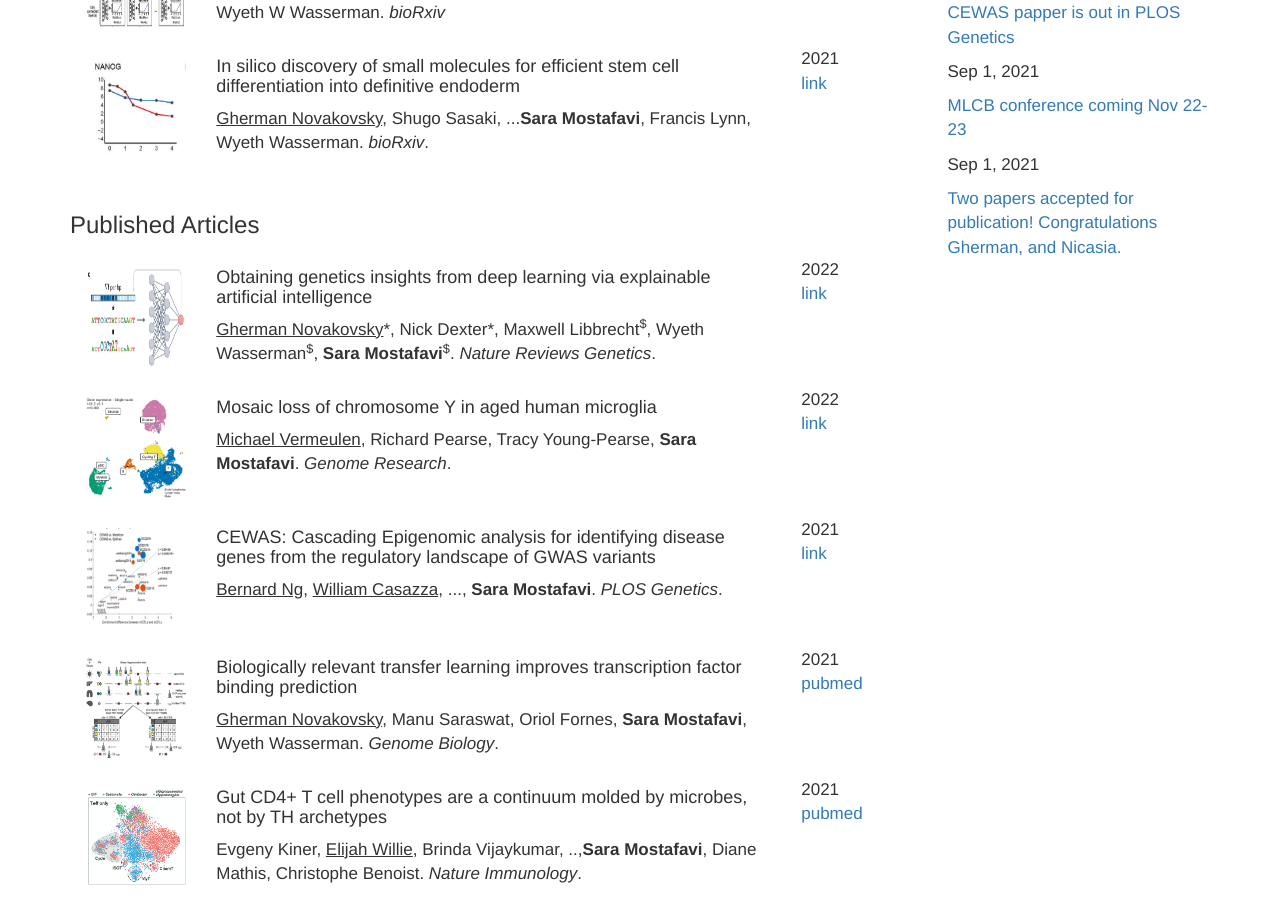
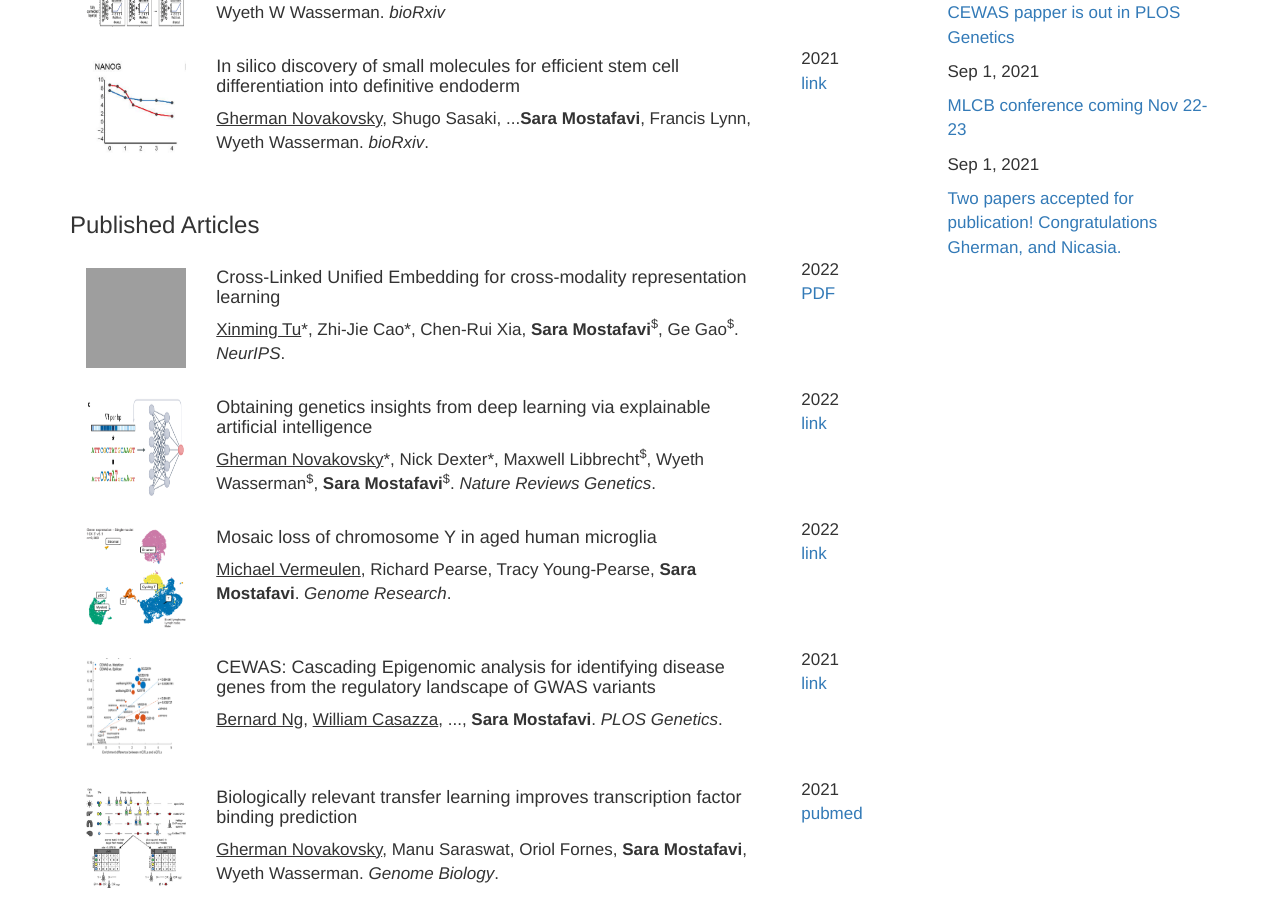
Before and after one commit to saramostafavi/saramostafavi.github.io, a Jekyll site: the page built from publications.html, in a window 1280 px wide and 900 px high, scrolled down 359 px. Built offline with Jekyll 4.4.1, drawn with Linux system fonts in a browser that asks for light colours; nearby versions of some CDN libraries; a style sheet for code colours, icons or effects is not loaded; grey boxes are pictures that could not be loaded.

Commit message:
Update publications.yml

```diff
--- a/_data/publications.yml
+++ b/_data/publications.yml
@@ -1,4 +1,14 @@
 ---
+- title: >
+    Cross-Linked Unified Embedding for cross-modality representation learning
+  author: >
+    <u>Xinming Tu</u>*, Zhi-Jie Cao*, Chen-Rui Xia, <b>Sara Mostafavi</b><sup>$</sup>, Ge Gao<sup>$</sup>. <I>NeurIPS</I>.
+  image: ../images/CLUE.png
+  year: 2022
+  repo:
+    name: PDF
+    url: https://xinmingtu.cn/assets/pdf/clue_paper.pdf
+
 - title: >
     Obtaining genetics insights from deep learning via explainable artificial intelligence
   author: >
```
